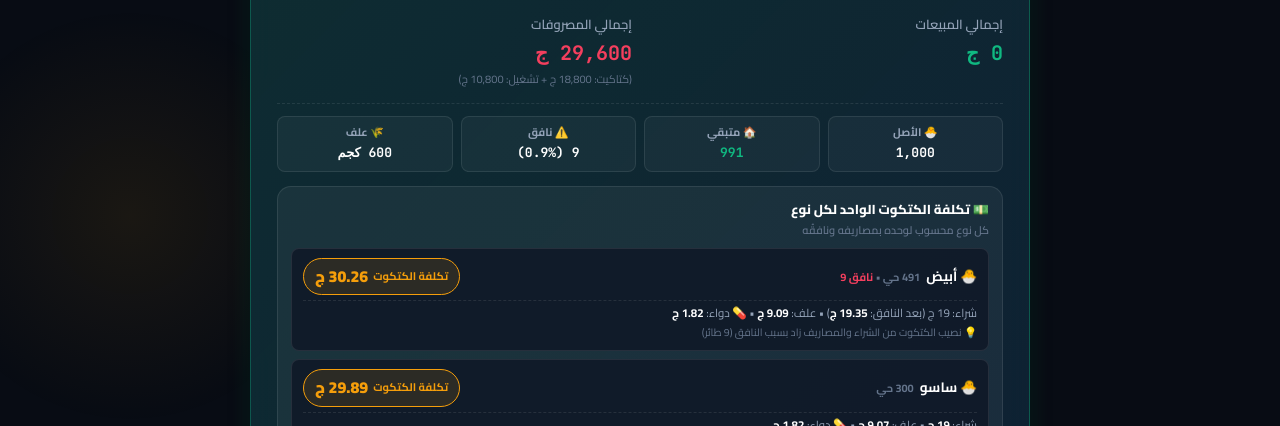
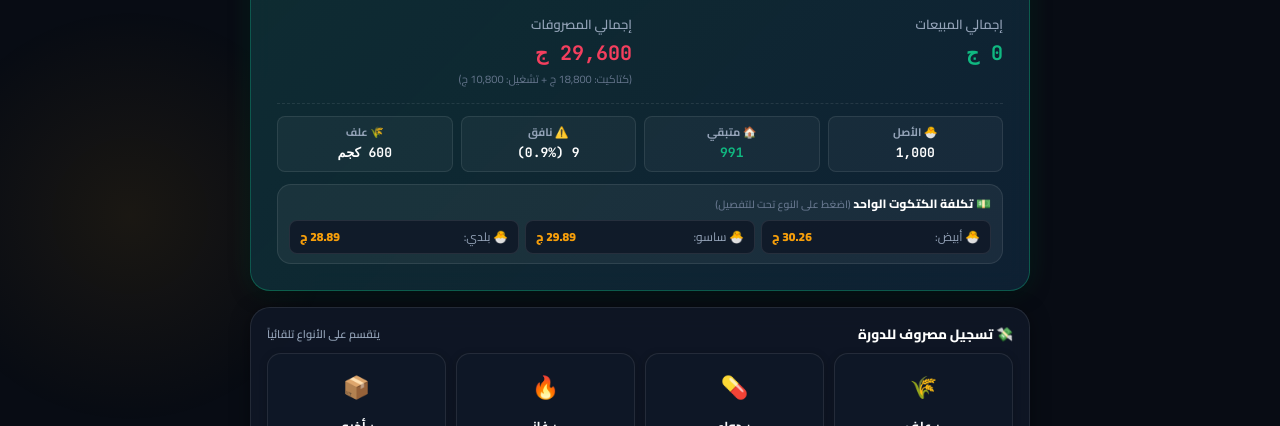
Before and after one commit to MohamedRefky/refaey-farm-tracker, a plain HTML site: page index.html in a window 1280 px wide. Both pictures are taken after a click on the element 640 px from the left and 620 px from the top of the page. Shown: the part 374-800 px from the top of the page. Drawn offline with Linux system fonts and the light colour scheme.

Commit message:
feat: add styling and view components for farm tracker application

```diff
--- a/css/style.css
+++ b/css/style.css
@@ -2757,11 +2757,53 @@ select option {
 
 /* Per-Chick Unit Cost Breakdown (Hero + Per-Flock + Summary) */
 .per-chick-summary-box {
-  margin-top: 14px;
-  padding: 12px 13px;
+  margin-top: 12px;
+  padding: 10px 12px;
   border-radius: var(--radius-md);
   background: var(--bg-subtle);
   border: 1px solid var(--border-subtle);
+}
+
+.per-chick-summary-box.compact {
+  padding: 9px 11px;
+}
+
+.per-chick-compact-title {
+  font-size: 12px;
+  font-weight: 800;
+  color: var(--text-title);
+  margin-bottom: 7px;
+}
+
+.per-chick-compact-title small {
+  font-size: 10.5px;
+  font-weight: 600;
+  color: var(--text-dim);
+}
+
+.per-chick-compact-pills {
+  display: flex;
+  flex-wrap: wrap;
+  gap: 6px;
+}
+
+.per-chick-compact-pill {
+  flex: 1 1 135px;
+  display: inline-flex;
+  justify-content: space-between;
+  align-items: center;
+  gap: 6px;
+  padding: 6px 10px;
+  border-radius: var(--radius-sm);
+  background: var(--bg-card);
+  border: 1px solid var(--border-subtle);
+  font-size: 12px;
+  color: var(--text-muted);
+}
+
+.per-chick-compact-pill b {
+  color: var(--amber);
+  font-weight: 900;
 }
 
 .per-chick-summary-top {
--- a/index.html
+++ b/index.html
@@ -12,7 +12,7 @@
   <link href="https://fonts.googleapis.com/css2?family=Cairo:wght@400;500;600;700;800;900&family=JetBrains+Mono:wght@500;600;700&display=swap" rel="stylesheet">
 
   <!-- Main Stylesheet -->
-  <link rel="stylesheet" href="css/style.css?v=26">
+  <link rel="stylesheet" href="css/style.css?v=27">
 </head>
 <body>
 
@@ -71,7 +71,7 @@
   <script src="js/ui-core.js?v=12"></script>
   <script src="js/forms.js?v=35"></script>
   <script src="js/tabs.js?v=22"></script></script>
-  <script src="js/views.js?v=43"></script>
+  <script src="js/views.js?v=45"></script>
   <script src="js/app.js?v=20"></script>
 </body>
 </html>
--- a/js/views.js
+++ b/js/views.js
@@ -476,32 +476,13 @@ function renderPerChickHeroBox(k) {
   const isMultiFlock = (k.flockStats || []).length > 1;
   if (isMultiFlock) {
     return `
-      <div class="per-chick-summary-box">
-        <div class="per-chick-summary-top" style="margin-bottom: 8px;">
-          <div class="per-chick-summary-label">
-            <span>💵 تكلفة الكتكوت الواحد لكل نوع</span>
-            <small>كل نوع محسوب لوحده بمصاريفه ونافقُه</small>
-          </div>
-        </div>
-        <div class="per-chick-multi-list">
-          ${k.flockStats.map(fs => `
-            <div class="per-chick-multi-card">
-              <div class="per-chick-multi-head">
-                <div class="per-chick-multi-name">
-                  <b>🐣 ${esc(fs.name)}</b>
-                  <small>${f(fs.live)} حي${fs.dead > 0 ? ` • <span class="color-rose">نافق ${f(fs.dead)}</span>` : ''}</small>
-                </div>
-                <div class="per-chick-total-badge">
-                  <span>تكلفة الكتكوت</span>
-                  <b>${fs.live > 0 ? fp(fs.remaining > 0 && fs.sold > 0 ? fs.remainingCostPerBird : fs.costPerLive) + ' ج' : '—'}</b>
-                </div>
-              </div>
-              <div class="per-chick-multi-parts">
-                ${formatFlockChickPartsLine(fs, true)}
-                ${fs.dead > 0 && fs.live > 0 ? `<div style="margin-top:3px; color:var(--text-dim); font-size:10.5px;">💡 نصيب الكتكوت من الشراء والمصاريف زاد بسبب النافق (${f(fs.dead)} طائر)</div>` : ''}
-              </div>
-            </div>
-          `).join('')}
+      <div class="per-chick-summary-box compact">
+        <div class="per-chick-compact-title">💵 تكلفة الكتكوت الواحد <small>(اضغط على النوع تحت للتفصيل)</small></div>
+        <div class="per-chick-compact-pills">
+          ${k.flockStats.map(fs => {
+            const val = fs.remaining > 0 && fs.sold > 0 ? fs.remainingCostPerBird : fs.costPerLive;
+            return `<span class="per-chick-compact-pill">🐣 ${esc(fs.name)}: <b>${fs.live > 0 ? fp(val) + ' ج' : '—'}</b></span>`;
+          }).join('')}
         </div>
       </div>
     `;
@@ -510,23 +491,12 @@ function renderPerChickHeroBox(k) {
   const singleFs = (k.flockStats && k.flockStats[0]) || null;
   if (singleFs && singleFs.sold > 0 && singleFs.remaining > 0) {
     return `
-      <div class="per-chick-summary-box">
-        <div class="per-chick-summary-top" style="margin-bottom: 8px;">
-          <div class="per-chick-summary-label">
-            <span>💵 تكلفة الكتكوت الواحد (قبل وبعد البيع الجزئي)</span>
-            <small>المتبقي قعد أيام أكتر فبيزيد نصيبه من المصاريف</small>
-          </div>
-          <div class="per-chick-total-badge">
-            <span>تكلفة الكتكوت</span>
-            <b>${fp(singleFs.remainingCostPerBird)} ج</b>
-          </div>
+      <div class="per-chick-summary-box compact">
+        <div class="per-chick-compact-title">💵 تكلفة الكتكوت الواحد</div>
+        <div class="per-chick-compact-pills">
+          <span class="per-chick-compact-pill">🟢 المتبقي الآن (${f(singleFs.remaining)}): <b>${fp(singleFs.remainingCostPerBird)} ج</b></span>
+          <span class="per-chick-compact-pill">✅ وقت البيع (${f(singleFs.sold)}): <b>${fp(singleFs.soldCostPerBird)} ج</b></span>
         </div>
-        ${formatFlockChickPartsLine(singleFs, true)}
-        ${k.dead > 0 ? `
-          <div class="per-chick-mort-note">
-            💡 نصيب الكتكوت من الشراء والمصاريف زاد بسبب النافق (${f(k.dead)} طائر) لأن التكلفة اتقسمت على الـ ${f(k.live)} كتكوت الحي الآن.
-          </div>
-        ` : ''}
       </div>
     `;
   }
@@ -541,7 +511,7 @@ function renderPerChickHeroBox(k) {
       <div class="per-chick-summary-top">
         <div class="per-chick-summary-label">
           <span>💵 تكلفة الكتكوت الواحد حتى الآن</span>
-          <small>محسوبة على الـ ${f(k.live)} كتكوت الحي الآن</small>
+          <small>على الـ ${f(k.live)} كتكوت الحي الآن</small>
         </div>
         <div class="per-chick-total-badge">
           <span>تكلفة الكتكوت</span>
@@ -551,27 +521,20 @@ function renderPerChickHeroBox(k) {
 
       <div class="per-chick-grid">
         <div class="per-chick-cell">
-          <span class="per-chick-cell-lbl">🐣 شراء الكتكوت</span>
+          <span class="per-chick-cell-lbl">🐣 شراء</span>
           <b class="per-chick-cell-val">${fp(k.buyPerLive)} ج</b>
-          <small class="per-chick-cell-sub">${k.dead > 0 ? `اشتريته بـ ${fp(k.buyPerChick)} ج وزاد بعد النافق` : `من ${f(k.chickCost)} ج`}</small>
+          <small class="per-chick-cell-sub">${k.dead > 0 ? `أصله ${fp(k.buyPerChick)} ج` : `سعر الشراء`}</small>
         </div>
         <div class="per-chick-cell">
-          <span class="per-chick-cell-lbl">🌾 نصيب العلف</span>
+          <span class="per-chick-cell-lbl">🌾 علف</span>
           <b class="per-chick-cell-val">${fp(k.feedPerLive)} ج</b>
-          <small class="per-chick-cell-sub">من ${f(k.feedCostTotal)} ج علف</small>
         </div>
         <div class="per-chick-cell">
-          <span class="per-chick-cell-lbl">💊 باقي المصاريف</span>
+          <span class="per-chick-cell-lbl">💊 مصاريف أخرى</span>
           <b class="per-chick-cell-val">${fp(k.otherOpsPerLive)} ج</b>
-          <small class="per-chick-cell-sub">${otherCatsParts.length ? otherCatsParts.join(' • ') : 'دواء / غاز / أخرى'}</small>
+          ${otherCatsParts.length ? `<small class="per-chick-cell-sub">${otherCatsParts.join(' • ')}</small>` : ''}
         </div>
       </div>
-
-      ${k.dead > 0 ? `
-        <div class="per-chick-mort-note">
-          💡 نصيب الكتكوت من الشراء والمصاريف زاد بسبب النافق (${f(k.dead)} طائر) لأن التكلفة اتقسمت على الـ ${f(k.live)} كتكوت الحي الآن.
-        </div>
-      ` : ''}
     </div>
   `;
 }
@@ -636,18 +599,18 @@ function renderFlockPerChickBox(fs) {
           <span>
             ${fs.dead > 0
               ? `<small>اشتريت بـ ${fp(fs.buyPerChick)} ج ← بعد النافق:</small> <b>${fp(fs.buyPerLive)} ج</b>`
-              : `<b>${fp(fs.buyPerChick)} ج</b> <small>(${f(fs.cost)} ج إجمالي)</small>`
+              : `<b>${fp(fs.buyPerChick)} ج</b>`
             }
           </span>
         </div>
         <div class="flock-perchick-row">
           <span>🌾 نصيب الكتكوت من العلف</span>
-          <span><b>${fp(fs.feedPerLive)} ج</b> <small>(${f(fs.feedCost)} ج إجمالي)</small></span>
+          <span><b>${fp(fs.feedPerLive)} ج</b></span>
         </div>
         ${extraCats.length ? extraCats.map(([cat, val]) => `
           <div class="flock-perchick-row">
             <span>${catIcons[cat] || '💸'} نصيب الكتكوت من ${esc(cat)}</span>
-            <span><b>${fp(val / fs.live)} ج</b> <small>(${f(val)} ج إجمالي)</small></span>
+            <span><b>${fp(val / fs.live)} ج</b></span>
           </div>
         `).join('') : `
           <div class="flock-perchick-row">
```
